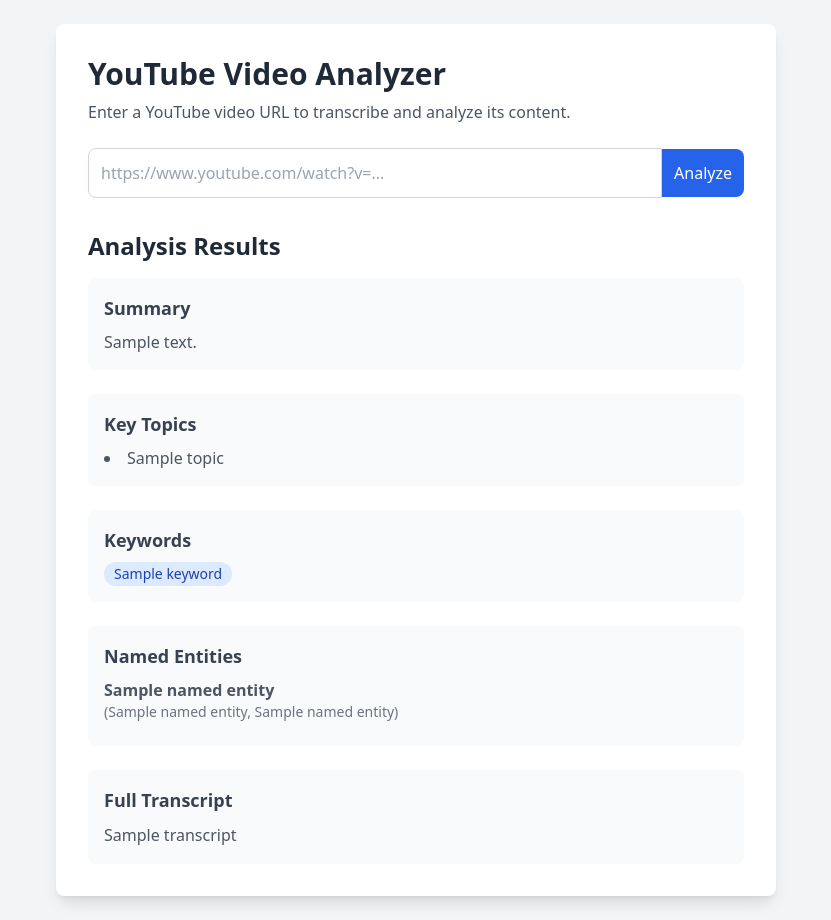
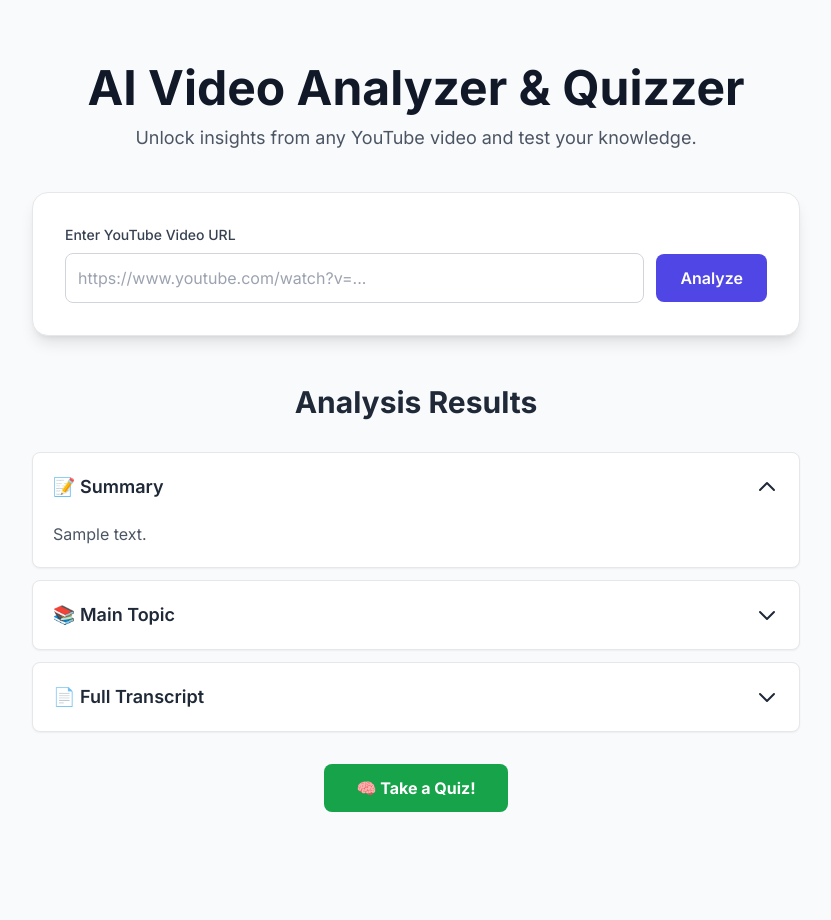
Before and after one commit to ydvanuragcreates/youtube-video-analyzer, a Flask app: template templates/index.html in a window 1280 px wide. Shown: the whole page, without its empty margins (224-1055 px from the left). After the commit the page ends 812 px from the top, so only its background shows below. Run offline with Flask 3, Linux system fonts and the light colour scheme; the template is opened without the code that fills it: most values are stand-ins (such as "Sample title", 1, 10 or a date in 2020); some libraries are stand-ins or nearby versions.

Commit message:
Feat: Add AI-powered quiz generation feature

```diff
--- a/app.py
+++ b/app.py
@@ -1,36 +1,62 @@
-from flask import Flask, render_template, request, jsonify
+from flask import Flask, render_template, request, jsonify, session
 import youtube_analyzer
 import os
+from dotenv import load_dotenv
 
-# Create a Flask web application
+# Load environment variables from a .env file
+load_dotenv()
+
 app = Flask(__name__)
+# A secret key is required to use sessions in Flask
+app.secret_key = os.urandom(24)
 
-# Define the main route for the web page
 @app.route('/', methods=['GET', 'POST'])
 def index():
-    # If the request is a POST, it means the user submitted the form
     if request.method == 'POST':
-        # Get the URL from the form data
-        youtube_url = request.form['youtube_url']
-
-        if not youtube_url:
-            return render_template('index.html', error="Please enter a YouTube URL.")
-
+        youtube_url = request.form.get('youtube_url')
         try:
-            # Call the analysis function from our other script
-            # This will take a long time to run
+            # The analysis function now returns a simpler dictionary
             results = youtube_analyzer.analyze_video(youtube_url)
-            # Render the page again, but this time with the results
+            # We store the full transcript in the user's session
+            # This allows the quiz page to access it later
+            session['transcript'] = results.get('transcript')
             return render_template('index.html', results=results)
         except Exception as e:
-            # If any error occurs, show it on the page
-            print(f"An error occurred: {e}")
-            return render_template('index.html', error=f"An error occurred: {e}")
+            # Return a clear error message to the user on the webpage
+            return render_template('index.html', error=str(e))
+    return render_template('index.html')
 
-    # If the request is a GET, just show the initial page
-    return render_template('index.html', results=None)
+@app.route('/quiz')
+def quiz():
+    # This route just renders the quiz page.
+    # The actual questions are fetched by JavaScript on that page.
+    if 'transcript' not in session or not session['transcript']:
+        # If the user tries to access the quiz page directly without analyzing a video
+        return render_template('quiz.html', error="You must analyze a video first to create a quiz!")
+    return render_template('quiz.html')
 
-# This allows you to run the app by executing "python app.py"
+@app.route('/generate_questions', methods=['POST'])
+def generate_questions():
+    """
+    This is an API endpoint that the quiz page calls.
+    It takes the transcript from the session and uses the Gemini API to create questions.
+    """
+    transcript = session.get('transcript')
+    if not transcript:
+        return jsonify({'error': 'No transcript available in session.'}), 400
+
+    try:
+        # Get the API key from the environment variables (.env file)
+        api_key = os.getenv("GEMINI_API_KEY")
+        if not api_key:
+            return jsonify({'error': 'GEMINI_API_KEY is not set on the server.'}), 500
+
+        questions = youtube_analyzer.generate_quiz_from_text(transcript, api_key)
+        return jsonify(questions)
+
+    except Exception as e:
+        print(f"Error in /generate_questions: {e}")
+        return jsonify({'error': str(e)}), 500
+
 if __name__ == '__main__':
-    # Set debug=True for development, which provides helpful error messages
     app.run(debug=True)
--- a/templates/index.html
+++ b/templates/index.html
@@ -3,128 +3,90 @@
 <head>
     <meta charset="UTF-8">
     <meta name="viewport" content="width=device-width, initial-scale=1.0">
-    <title>YouTube Video Analyzer</title>
+    <title>AI YouTube Video Analyzer</title>
     <script src="https://cdn.tailwindcss.com"></script>
+    <link href="https://fonts.googleapis.com/css2?family=Inter:wght@400;500;600;700&display=swap" rel="stylesheet">
     <style>
-        /* Simple spinner animation */
-        .spinner {
-            border: 4px solid rgba(0, 0, 0, 0.1);
-            width: 36px;
-            height: 36px;
-            border-radius: 50%;
-            border-left-color: #09f;
-            animation: spin 1s ease infinite;
-        }
-        @keyframes spin {
-            0% { transform: rotate(0deg); }
-            100% { transform: rotate(360deg); }
-        }
+        body { font-family: 'Inter', sans-serif; }
+        .accordion-content { max-height: 0; overflow: hidden; transition: max-height 0.3s ease-in-out; }
+        .accordion-button.active .accordion-arrow { transform: rotate(180deg); }
     </style>
 </head>
-<body class="bg-gray-100 font-sans antialiased">
-
-    <div class="container mx-auto max-w-3xl p-6">
-        <div class="bg-white rounded-lg shadow-lg p-8">
-            <h1 class="text-3xl font-bold mb-2 text-gray-800">YouTube Video Analyzer</h1>
-            <p class="text-gray-600 mb-6">Enter a YouTube video URL to transcribe and analyze its content.</p>
-
-            <!-- Submission Form -->
-            <form id="url-form" method="POST" action="/">
-                <div class="flex items-center">
-                    <input
-                        type="url"
-                        name="youtube_url"
-                        class="w-full p-3 border border-gray-300 rounded-l-lg focus:outline-none focus:ring-2 focus:ring-blue-500"
-                        placeholder="https://www.youtube.com/watch?v=..."
-                        required
-                    >
-                    <button type="submit" class="bg-blue-600 text-white p-3 rounded-r-lg hover:bg-blue-700 transition duration-300">
-                        Analyze
-                    </button>
-                </div>
-            </form>
-
-            <!-- Loading Spinner (hidden by default) -->
-            <div id="loading" class="hidden flex flex-col items-center justify-center mt-8">
-                <div class="spinner"></div>
-                <p class="text-gray-600 mt-4">Analyzing video... This can take several minutes.</p>
+<body class="bg-gray-50 text-gray-800">
+    <main class="container mx-auto px-4 py-8 md:py-16">
+        <div class="max-w-3xl mx-auto">
+            <div class="text-center mb-10">
+                <h1 class="text-4xl md:text-5xl font-bold text-gray-900 mb-3">AI Video Analyzer & Quizzer</h1>
+                <p class="text-lg text-gray-600">Unlock insights from any YouTube video and test your knowledge.</p>
             </div>
-
-            <!-- Error Display -->
+            <div class="bg-white p-6 md:p-8 rounded-2xl shadow-lg border border-gray-200">
+                <form id="url-form" method="POST" action="/">
+                    <label for="youtube_url" class="block text-sm font-medium text-gray-700 mb-2">Enter YouTube Video URL</label>
+                    <div class="flex flex-col sm:flex-row items-center gap-3">
+                        <input type="url" id="youtube_url" name="youtube_url" class="w-full p-3 border border-gray-300 rounded-lg focus:outline-none focus:ring-2 focus:ring-indigo-500 transition-shadow" placeholder="https://www.youtube.com/watch?v=..." required>
+                        <button type="submit" class="w-full sm:w-auto bg-indigo-600 text-white font-semibold py-3 px-6 rounded-lg hover:bg-indigo-700 transition-transform duration-200 transform hover:scale-105 focus:outline-none focus:ring-2 focus:ring-offset-2 focus:ring-indigo-500">Analyze</button>
+                    </div>
+                </form>
+            </div>
+            <div id="loading" class="hidden mt-8 p-6 bg-white rounded-2xl shadow-lg border border-gray-200"><p class="text-lg font-semibold text-center animate-pulse">Analyzing... This can take a few minutes for longer videos.</p></div>
             {% if error %}
-            <div class="bg-red-100 border border-red-400 text-red-700 px-4 py-3 rounded-lg relative mt-6" role="alert">
-                <strong class="font-bold">Error:</strong>
-                <span class="block sm:inline">{{ error }}</span>
+            <div class="bg-red-100 border-l-4 border-red-500 text-red-700 p-4 rounded-lg mt-8" role="alert">
+                <p class="font-bold">An Error Occurred</p>
+                <p>{{ error }}</p>
             </div>
             {% endif %}
-
-            <!-- Results Display -->
             {% if results %}
-            <div id="results" class="mt-8">
-                <h2 class="text-2xl font-semibold mb-4 text-gray-800">Analysis Results</h2>
-
-                <!-- Summary Section -->
-                <div class="mb-6 p-4 bg-gray-50 rounded-lg">
-                    <h3 class="text-lg font-bold text-gray-700 mb-2">Summary</h3>
-                    <p class="text-gray-600">{{ results.summary }}</p>
-                </div>
-
-                <!-- Key Topics Section -->
-                <div class="mb-6 p-4 bg-gray-50 rounded-lg">
-                    <h3 class="text-lg font-bold text-gray-700 mb-2">Key Topics</h3>
-                    <ul class="list-disc list-inside text-gray-600">
-                        {% for topic in results.topics %}
-                            <li>{{ topic }}</li>
-                        {% endfor %}
-                    </ul>
-                </div>
-
-                <!-- Keywords Section -->
-                <div class="mb-6 p-4 bg-gray-50 rounded-lg">
-                    <h3 class="text-lg font-bold text-gray-700 mb-2">Keywords</h3>
-                    <div class="flex flex-wrap gap-2">
-                        {% for keyword in results.keywords %}
-                            <span class="bg-blue-100 text-blue-800 text-sm font-medium px-2.5 py-0.5 rounded-full">{{ keyword }}</span>
-                        {% endfor %}
+            <div id="results" class="mt-12">
+                <h2 class="text-3xl font-bold text-center mb-8">Analysis Results</h2>
+                <div class="space-y-3">
+                    <div class="accordion-item bg-white border border-gray-200 rounded-lg shadow-sm">
+                        <button class="accordion-button w-full flex justify-between items-center text-left p-5 font-semibold text-lg text-gray-800 focus:outline-none">
+                            <span>📝 Summary</span>
+                            <svg class="accordion-arrow w-6 h-6 transition-transform" fill="none" stroke="currentColor" viewBox="0 0 24 24"><path stroke-linecap="round" stroke-linejoin="round" stroke-width="2" d="M19 9l-7 7-7-7"></path></svg>
+                        </button>
+                        <div class="accordion-content"><div class="p-5 pt-0 text-gray-600 leading-relaxed">{{ results.summary }}</div></div>
+                    </div>
+                    <div class="accordion-item bg-white border border-gray-200 rounded-lg shadow-sm">
+                        <button class="accordion-button w-full flex justify-between items-center text-left p-5 font-semibold text-lg text-gray-800 focus:outline-none">
+                            <span>📚 Main Topic</span>
+                            <svg class="accordion-arrow w-6 h-6 transition-transform" fill="none" stroke="currentColor" viewBox="0 0 24 24"><path stroke-linecap="round" stroke-linejoin="round" stroke-width="2" d="M19 9l-7 7-7-7"></path></svg>
+                        </button>
+                        <div class="accordion-content"><p class="p-5 pt-0 text-gray-600">{{ results.topic }}</p></div>
+                    </div>
+                    <div class="accordion-item bg-white border border-gray-200 rounded-lg shadow-sm">
+                        <button class="accordion-button w-full flex justify-between items-center text-left p-5 font-semibold text-lg text-gray-800 focus:outline-none">
+                            <span>📄 Full Transcript</span>
+                            <svg class="accordion-arrow w-6 h-6 transition-transform" fill="none" stroke="currentColor" viewBox="0 0 24 24"><path stroke-linecap="round" stroke-linejoin="round" stroke-width="2" d="M19 9l-7 7-7-7"></path></svg>
+                        </button>
+                        <div class="accordion-content"><div class="p-5 pt-0"><p class="text-gray-600 leading-relaxed max-h-80 overflow-y-auto pr-4">{{ results.transcript }}</p></div></div>
                     </div>
                 </div>
-
-                <!-- Named Entities Section -->
-                <div class="p-4 bg-gray-50 rounded-lg">
-                    <h3 class="text-lg font-bold text-gray-700 mb-2">Named Entities</h3>
-                     {% for label, items in results.named_entities.items() %}
-                        <div class="mb-2">
-                             <h4 class="font-semibold text-gray-600">{{ label }}</h4>
-                             <p class="text-gray-500 text-sm">{{ items|join(', ') }}</p>
-                        </div>
-                     {% else %}
-                        <p class="text-gray-500">No named entities found.</p>
-                     {% endfor %}
+                <div class="text-center mt-8">
+                    <a href="/quiz" class="bg-green-600 text-white font-bold py-3 px-8 rounded-lg hover:bg-green-700 transition-transform duration-200 transform hover:scale-105 inline-block">
+                        🧠 Take a Quiz!
+                    </a>
                 </div>
-
-                <!-- Full Transcript Section -->
-                <div class="mt-6 p-4 bg-gray-50 rounded-lg">
-                    <h3 class="text-lg font-bold text-gray-700 mb-2">Full Transcript</h3>
-                    <p class="text-gray-600 leading-relaxed max-h-60 overflow-y-auto">{{ results.transcript }}</p>
-                </div>
-
             </div>
             {% endif %}
-
         </div>
-    </div>
-
+    </main>
     <script>
-        // Show loading spinner on form submission
         document.getElementById('url-form').addEventListener('submit', function() {
             document.getElementById('loading').classList.remove('hidden');
-            // Hide existing results if a new analysis is started
             const resultsDiv = document.getElementById('results');
-            if (resultsDiv) {
-                resultsDiv.style.display = 'none';
-            }
+            if (resultsDiv) resultsDiv.style.display = 'none';
+        });
+        document.querySelectorAll('.accordion-button').forEach(button => {
+            button.addEventListener('click', () => {
+                const content = button.nextElementSibling;
+                button.classList.toggle('active');
+                content.style.maxHeight = content.style.maxHeight ? null : (content.scrollHeight + "px");
+            });
+        });
+        window.addEventListener('load', () => {
+            const firstAccordion = document.querySelector('.accordion-button');
+            if (firstAccordion) firstAccordion.click();
         });
     </script>
-
 </body>
 </html>
```
Also changed, not shown: templates/quiz.html (added, +171 -0 lines), youtube_analyzer.py (+88 -100 lines).
